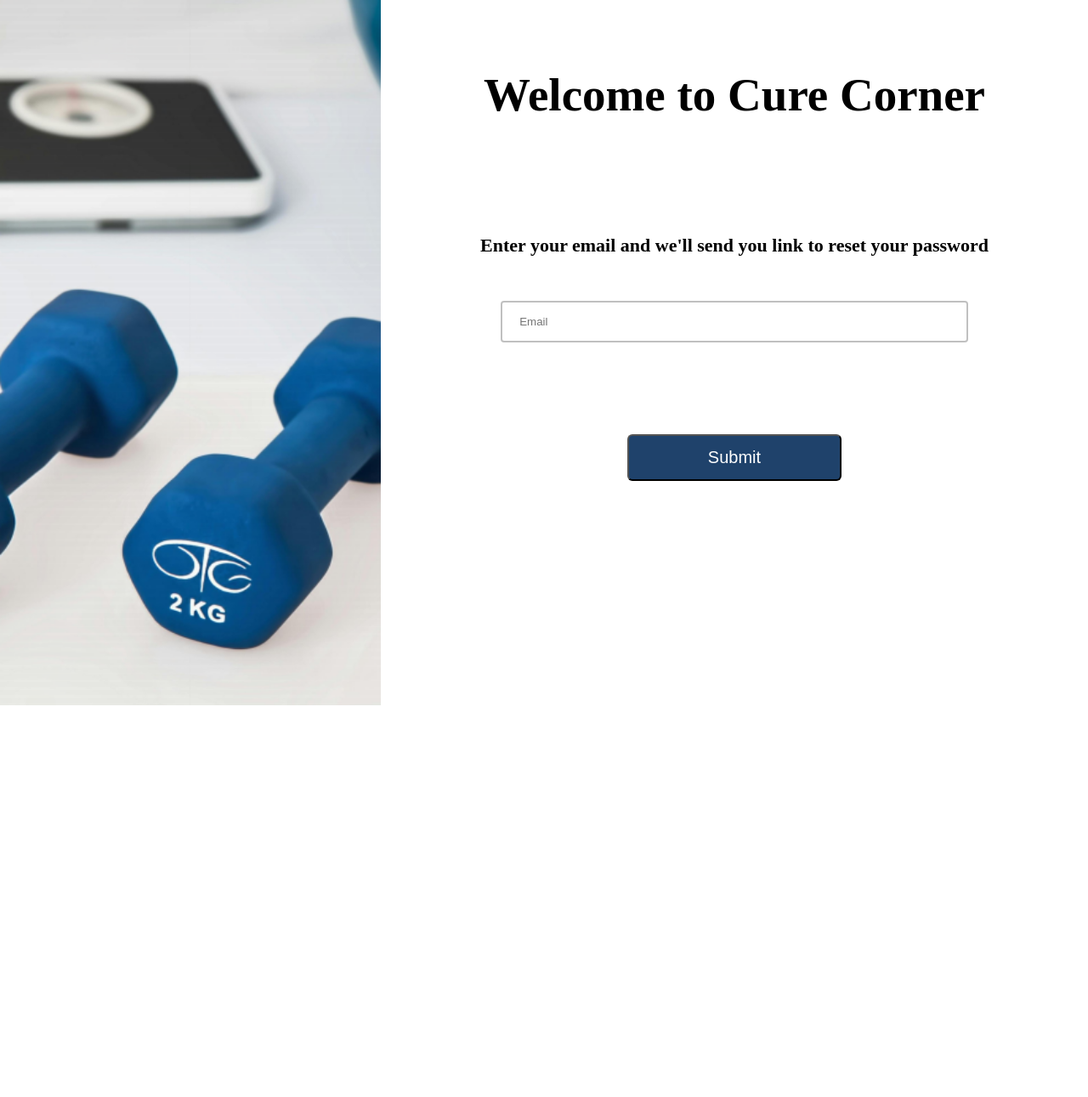
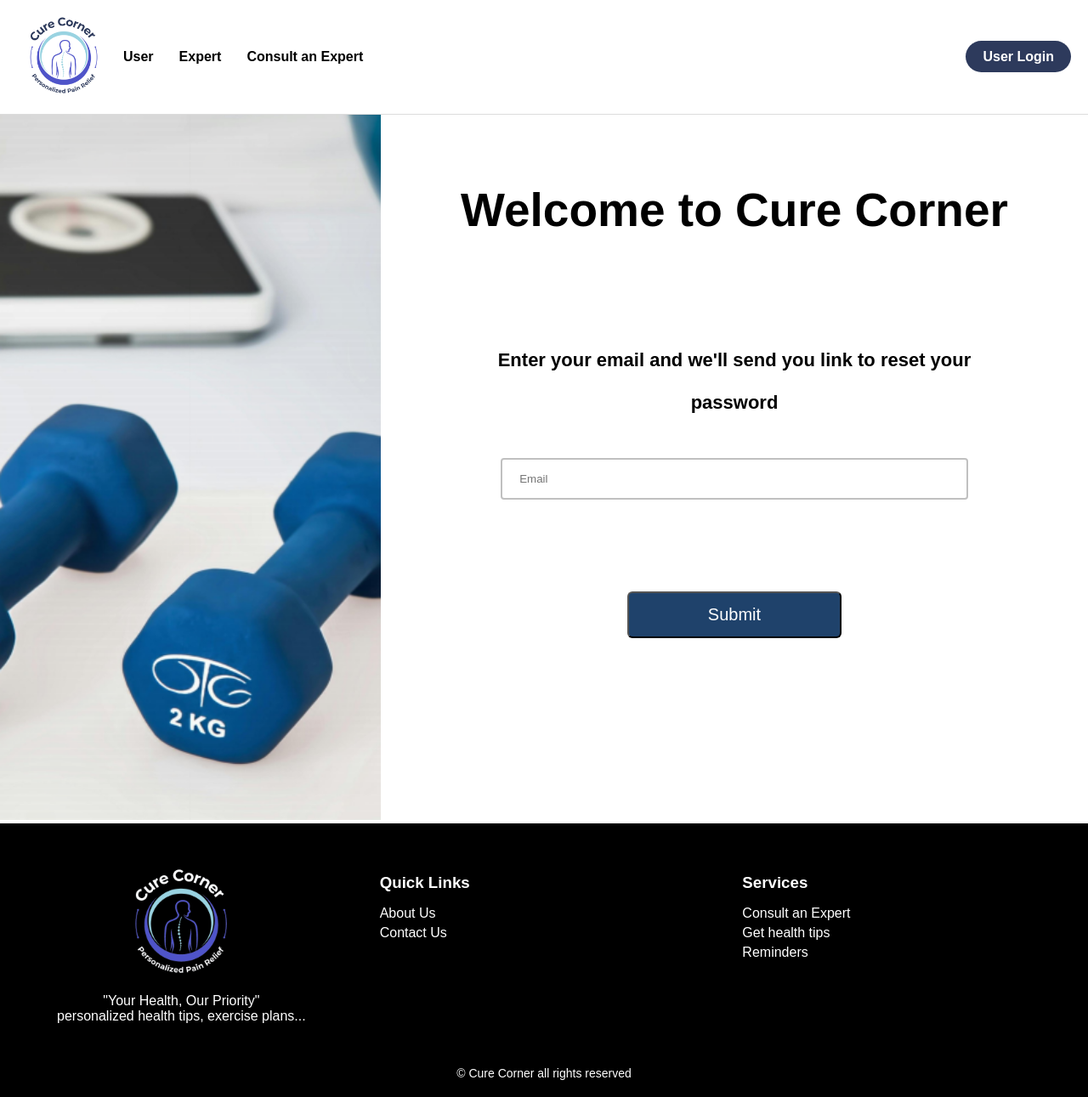
Before and after one commit to Sachinkumar9637/Wellness-Companion, a PHP site: page /forgotPassword.php in a window 1280 px wide. Shown: the whole page at 85% size. Before the commit the page ends 830 px from the top, so only its background shows below. Run offline with PHP 8.4, Linux system fonts and the light colour scheme; some web fonts are replaced.

Commit message:
Header & Footer code, modified login.php and forgotpassword.php pages to include header and footer

```diff
--- /dev/null
+++ b/footer.php
@@ -0,0 +1,38 @@
+<!DOCTYPE html>
+<html lang="en">
+    <head>
+        <meta charset="UTF-8">
+        <meta name="viewport" content="width=device-width, initial-scale=1.0">
+        <title>Footer for all pages</title>
+        <link rel="stylesheet" type="text/css" href="style.css">
+    </head>
+    <body>
+        <footer class="footerContainer">
+            <div class="footer-content">
+                <div class="section">
+                    <img src="Images/Footerlogo.png" alt="Technical error! Logo image" width="150">
+                    <p>"Your Health, Our Priority" <br> personalized health tips, exercise plans...</p>
+                </div>
+            <div class="section">
+                <h3>Quick Links</h3>
+                <ul>
+                    <li><a href="#">About Us</a></li>
+                    <li><a href="#">Contact Us</a></li>
+                </ul>
+            </div>
+            <div class="section">
+                <h3>Services</h3>
+                <ul>
+                    <li><a href="#">Consult an Expert</a></li>
+                    <li><a href="#">Get health tips</a></li>
+                    <li><a href="#">Reminders</a></li>
+                </ul>
+            </div>
+            </div>
+            <div class="footer-bottom">
+                &copy; Cure Corner all rights reserved
+            </div>
+
+        </footer>
+    </body>
+</html>
--- a/forgotPassword.php
+++ b/forgotPassword.php
@@ -8,6 +8,7 @@
     <link href='https://fonts.googleapis.com/css?family=Kaisei Opti' rel='stylesheet'>
 </head>
 <body>
+<?php include 'header.php'; ?>
     <div class="fpassword-container">
         <div class="fpassword-image">
             <img src="Images/home.png">
@@ -24,5 +25,6 @@
             </div>
         </div>
     </div>
+    <?php include 'footer.php'; ?>
 </body>
 </html>
--- /dev/null
+++ b/header.php
@@ -0,0 +1,29 @@
+<!DOCTYPE html>
+<html lang="en">
+<head>
+    <meta charset="UTF-8">
+    <meta name="viewport" content="width=device-width, initial-scale=1.0">
+    <title>Header</title>
+    <link rel="stylesheet" type="text/css" href="style.css">
+
+</head>
+    <body class="textStyling">
+        <header class="headerClass">
+            <div class="headerContainer">
+                <div class="logo">
+                    <img src="Images/Headerlogo.jpg" alt="Technical Error! Logo image">
+                </div>
+            <nav>
+                <ul>
+                    <li><a href="#">User</a></li>
+                    <li><a href="#">Expert</a></li>
+                    <li><a href="#">Consult an Expert</a></li>
+                </ul>
+            </nav>
+            <div class="login">
+                <a href="login.php" class="login-btn">User Login</a>
+            </div>
+            </div>
+        </header>
+    </body>
+</html>
--- a/login.php
+++ b/login.php
@@ -8,6 +8,7 @@
     <link href='https://fonts.googleapis.com/css?family=Kaisei Opti' rel='stylesheet'>
 </head>
 <body>
+    <?php include 'header.php';?>
     <div class="login-container">
         <div class="login-image">
             <img src="Images/home.png">
@@ -28,5 +29,6 @@
             <h2>Don't have an account? <a href="signup.html">Register Here</a></h2>
         </div>
     </div>
+    <?php include 'footer.php'; ?>
 </body>
 </html>
--- a/style.css
+++ b/style.css
@@ -107,3 +107,124 @@ body{
 .fpassword-form > input[type=submit]:hover{
     background-color: #142a43;
 }
+
+/*Header.php css*/
+
+.textStyling{
+    margin: 0;
+    font-family: Arial, Helvetica, sans-serif;
+}
+
+.headerClass{
+    background-color: #ffffff;
+    border-bottom: 1px solid #dcdcdc;
+    padding: 10px 20px;
+}
+
+.headerContainer{
+    display: flex;
+    align-items: center;
+    justify-content: space-between;
+    width: 100%;
+}
+
+.logo img{
+    height: 110px;
+}
+
+nav{
+    flex: 1;
+}
+
+nav ul{
+    list-style: none;
+    padding: 0;
+    margin: 0;
+    display: flex;
+    justify-content: flex-start;
+}
+
+nav ul li{
+    margin: 0 15px;
+}
+
+nav ul li a{
+    text-decoration: none;
+    color: #000;
+    font-weight: bold;
+}
+
+.login .login-btn{
+    background-color: #2D3A5C;
+    color: #ffffff;
+    padding: 10px 20px;
+    border-radius: 20px;
+    text-decoration: none;
+    font-weight: bold;
+}
+
+.login .login-btn:hover{
+    background-color: #99D3E1;
+}
+
+/*footer.php styles*/
+
+.footerContainer{
+    background-color: black;
+    color: white;
+    padding: 20px 0;
+    text-align: center;
+    position: relative;
+    bottom: 0;
+    width: 100%;
+}
+
+.footerContainer .footer-content{
+    display: flex;
+    justify-content: space-around;
+    flex-wrap: wrap;
+    text-align: left;
+}
+
+.footerContainer .footer-content .section{
+    margin: 20px;
+    flex: 1;
+    min-width: 200px;
+}
+
+.footerContainer .footer-content .section img{
+    display: block;
+    margin: 0 auto 10px auto;
+}
+
+.footerContainer .footer-content .section h3{
+    margin-bottom: 10px;
+}
+
+.footerContainer .footer-content .section p{
+    margin: 10px 0;
+    text-align: center;
+}
+
+.footerContainer .footer-content .section ul{
+    list-style: none;
+    padding: 0;
+}
+
+.footerContainer .footer-content .section ul li{
+    margin: 5px 0;
+}
+
+.footerContainer .footer-content .section ul li a{
+    color: white;
+    text-decoration: none;
+}
+
+.footerContainer .footer-content .section ul li a:hover{
+    text-decoration: underline;
+}
+
+.footerContainer .footer-bottom{
+    margin-top: 20px;
+    font-size: 14px;
+}
```
Also changed, not shown: Images/Footerlogo.png (added), Images/Headerlogo.jpg (added). Lines whose indentation alone changed are shown as unchanged.
